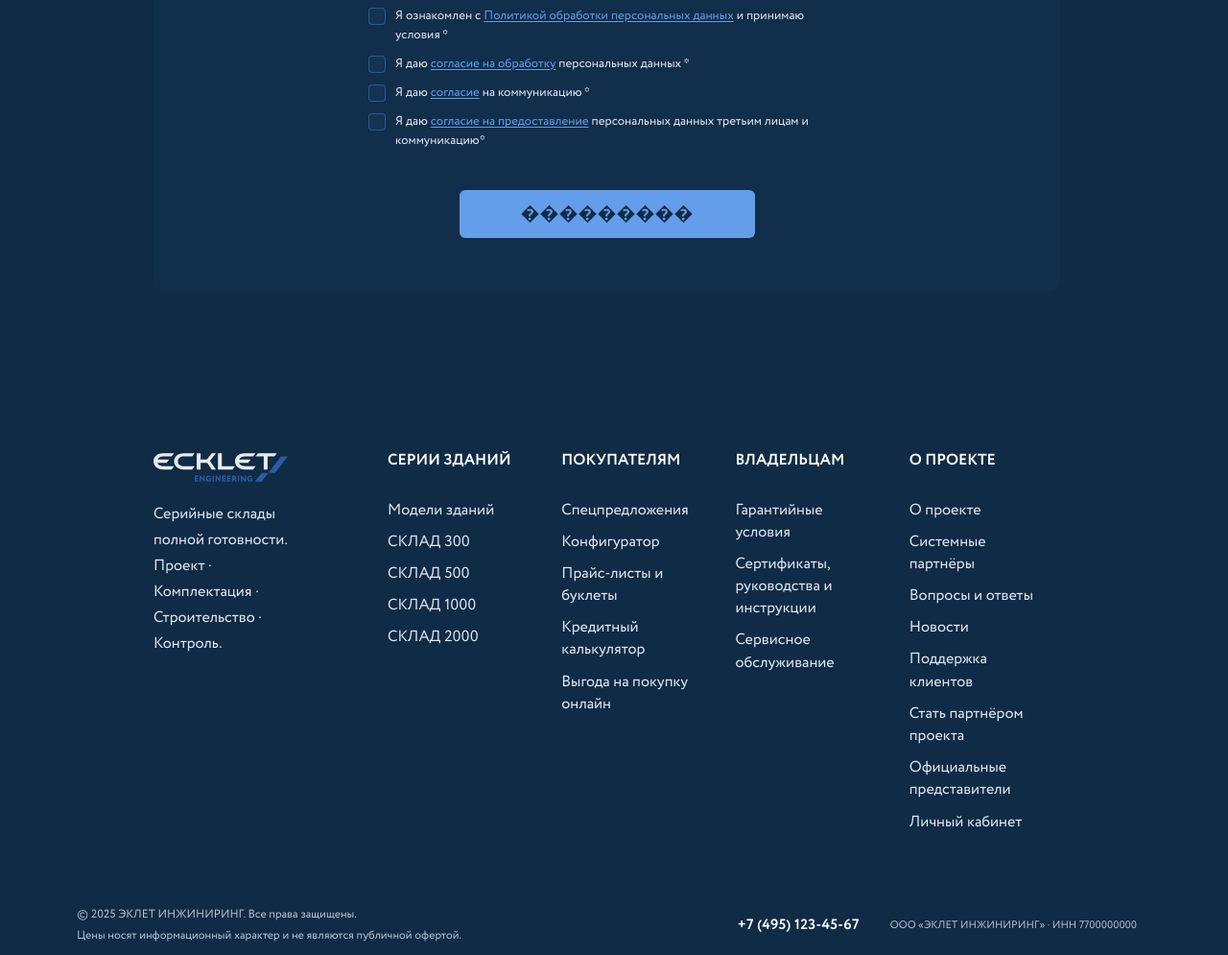
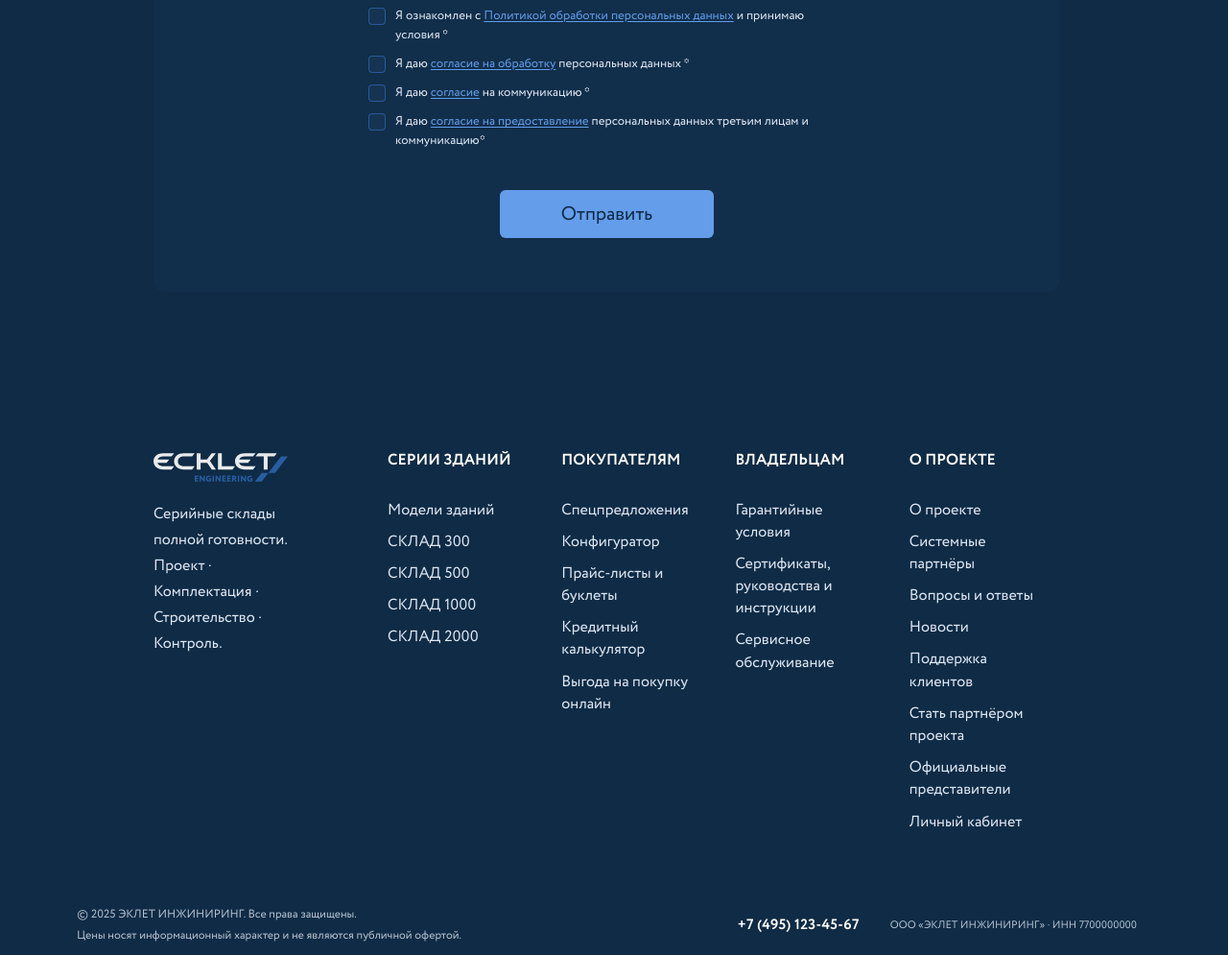
Before and after one commit to Igoriok37/sklad2, a plain HTML site: page specs.html in a window 1280 px wide. Shown: the part 3737-4732 px from the top of the page at 96% size. Drawn offline with Linux system fonts and the light colour scheme.

Commit message:
Update specs.html

```diff
--- a/specs.html
+++ b/specs.html
@@ -673,7 +673,7 @@
 
         <!-- Кнопка -->
         <div class="cta-form__submit-wrap">
-          <button class="cta-form__submit" onclick="submitCtaForm(event)">���������</button>
+          <button class="cta-form__submit" onclick="submitCtaForm(event)">Отправить</button>
         </div>
 
       </div>
```
